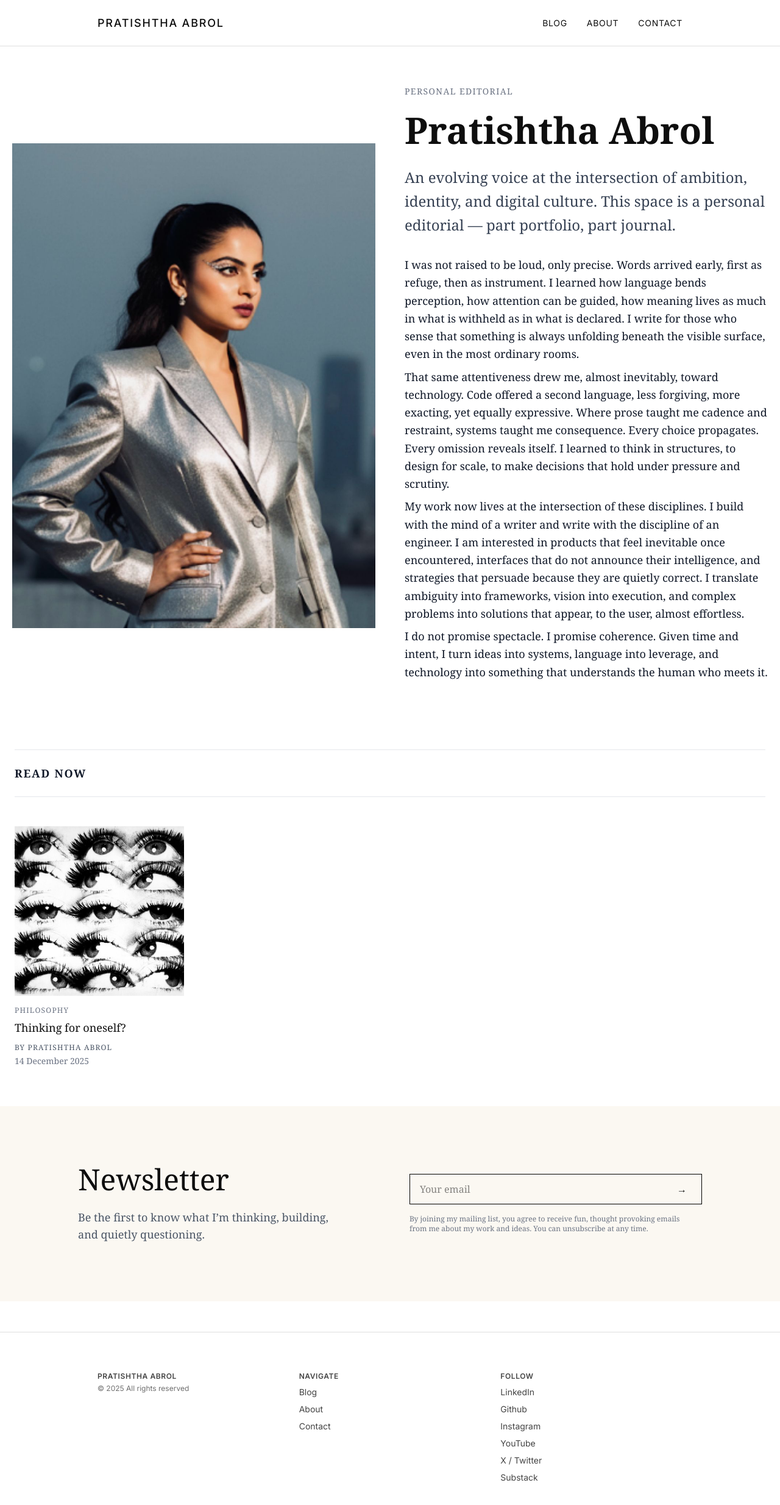
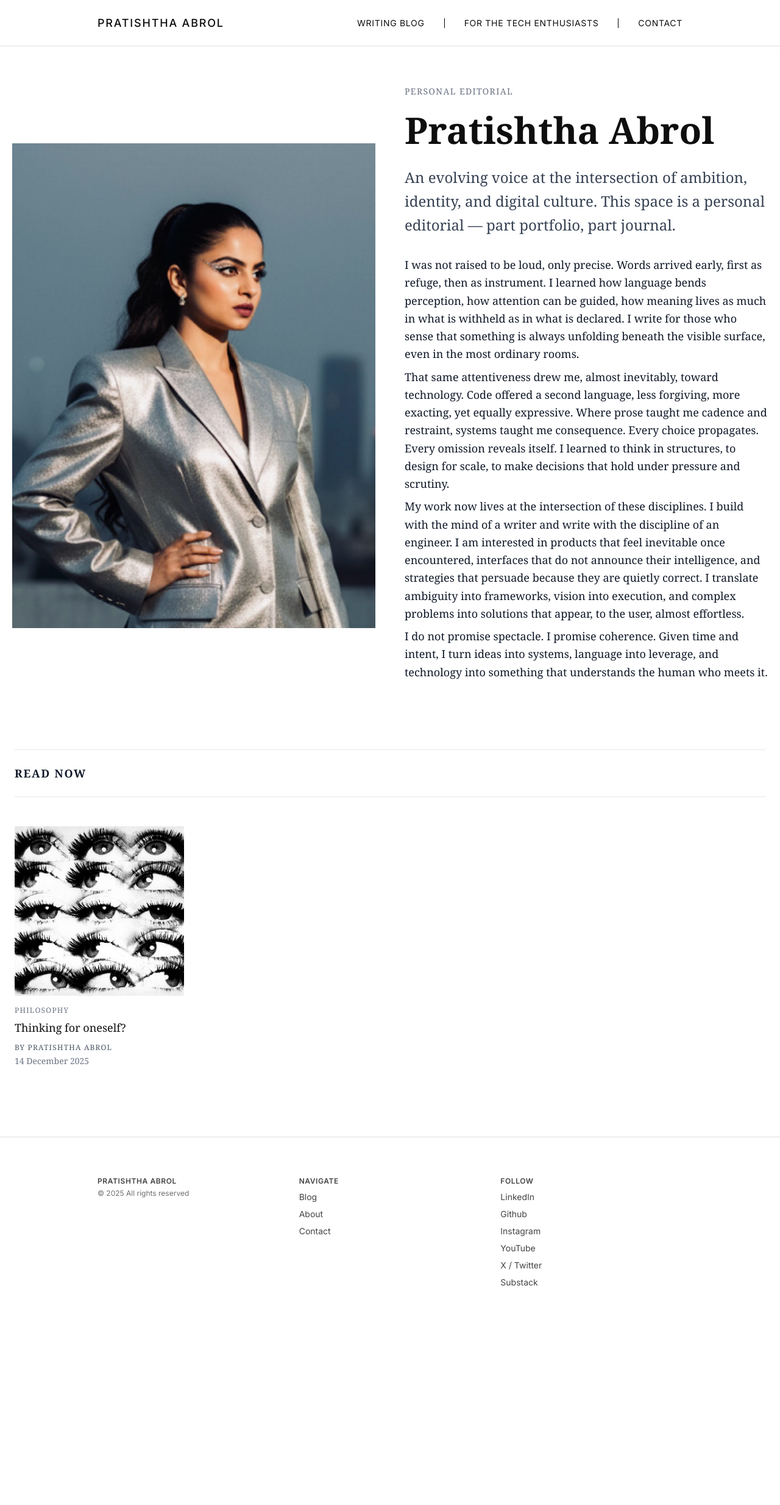
Before and after one commit to pratishtha-abrol/pratishtha-abrol.github.io, a Next.js app: page / in a window 1280 px wide. Shown: the top 2468 px of the page at 61% size. After the commit the page ends 2177 px from the top, so only its background shows below. Built offline with nearby package versions, Linux system fonts and the light colour scheme.

Commit message:
slight creativity

```diff
--- a/app/components/Header.tsx
+++ b/app/components/Header.tsx
@@ -31,8 +31,10 @@ export default function Header() {
 
         {/* Nav */}
         <nav aria-label="Primary" className="hidden md:flex gap-8 uppercase text-sm tracking-wider">
-          <Link href="/blog" className="hover:opacity-70">Blog</Link>
-          <Link href="/about" className="hover:opacity-70">About</Link>
+          <Link href="/writes" className="hover:opacity-70">Writing Blog</Link>
+          <div className="border-l border-black h-4 self-center" />
+          <Link href="/tech" className="hover:opacity-70">For the Tech Enthusiasts</Link>
+          <div className="border-l border-black h-4 self-center" />
           <Link href="/contact" className="hover:opacity-70">Contact</Link>
         </nav>
       </div>
--- a/app/page.tsx
+++ b/app/page.tsx
@@ -1,13 +1,13 @@
 import Hero from "./components/HomePage/Hero";
 import ReadNow from "./components/HomePage/ReadNow";
-import Newsletter from "./components/HomePage/NewsLetter";
+// import Newsletter from "./components/HomePage/NewsLetter";
 
 export default function Home() {
   return (
     <div className="min-h-screen w-full font-serif">
       <Hero />
       <ReadNow />
-      <Newsletter />
+      {/* <Newsletter /> */}
     </div>
   );
 }
--- a/package.json
+++ b/package.json
@@ -10,7 +10,7 @@
     "deploy": "gh-pages -d out -b gh-pages --dotfiles -u \"Pratishtha Abrol <pratishthaabrol@gmail.com>\""
   },
   "dependencies": {
-    "next": "16.0.3",
+    "next": "^16.1.0",
     "react": "19.2.0",
     "react-dom": "19.2.0"
   },
@@ -19,6 +19,7 @@
     "@types/node": "^20",
     "@types/react": "^19",
     "@types/react-dom": "^19",
+    "baseline-browser-mapping": "^2.9.11",
     "eslint": "^9",
     "eslint-config-next": "16.0.3",
     "gh-pages": "^6.3.0",
```
Also changed, not shown: 1 other file (tests, documents, lock files or other folders).
